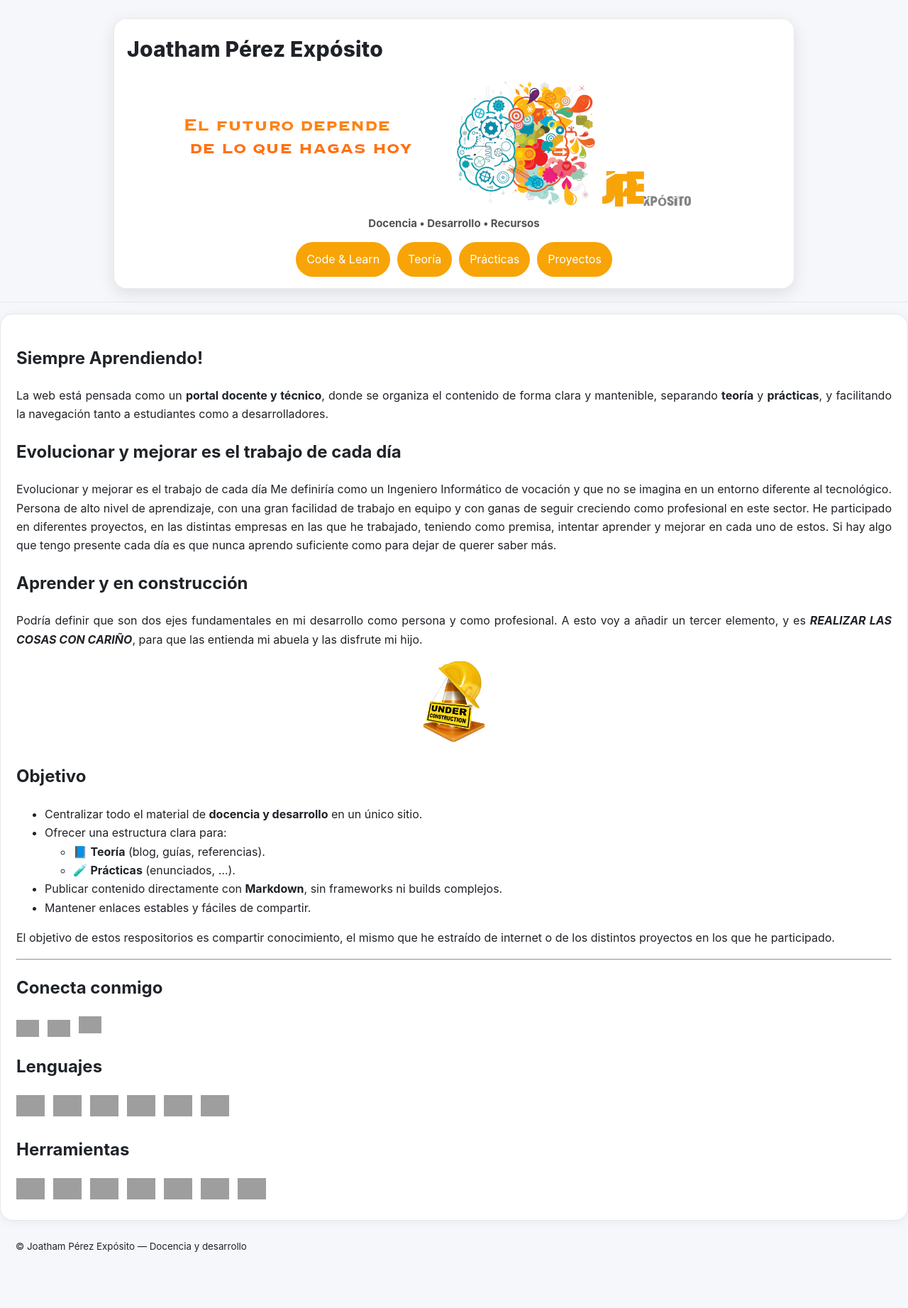
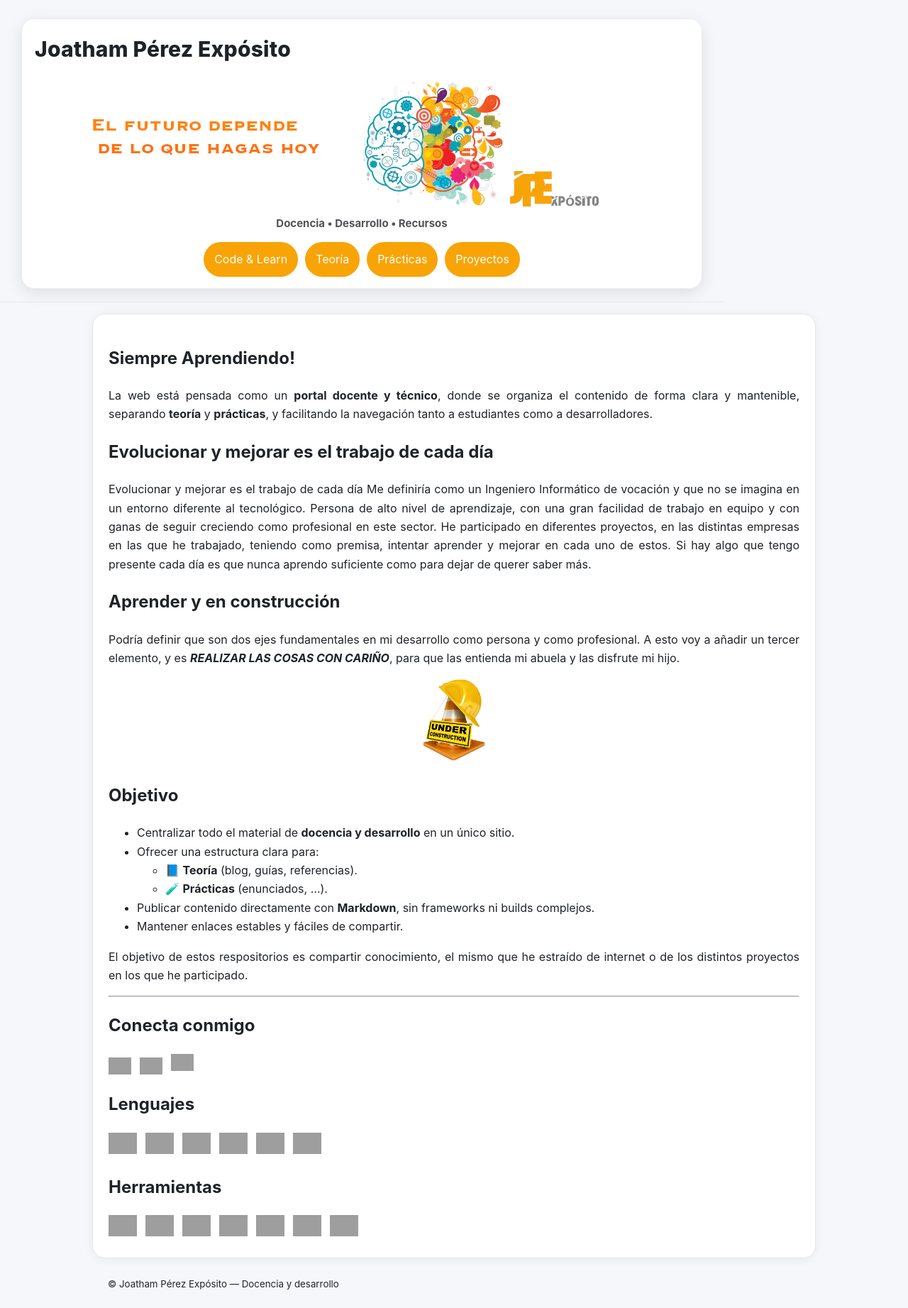
Before and after one commit to jpexposito/jpexposito.github.io, a Jekyll site: the page built from index.md, in a window 1280 px wide. Shown: the whole page at 71% size. Built offline with Jekyll 4.4.1, drawn with Linux system fonts in a browser that asks for light colours; before the commit the page ends 1790 px from its top, so only the background shows below that; grey boxes are pictures that could not be loaded.

Commit message:
Se corrigen los estilos

```diff
--- a/assets/css/site.css
+++ b/assets/css/site.css
@@ -36,7 +36,7 @@ body{
 
 /* Asegurar que estos bloques no excedan el ancho del dispositivo */
 .container, .hero, .hero__inner{
-  max-width: 100%;
+  max-width: 1020px;
 }
 
 /* HERO */
```
